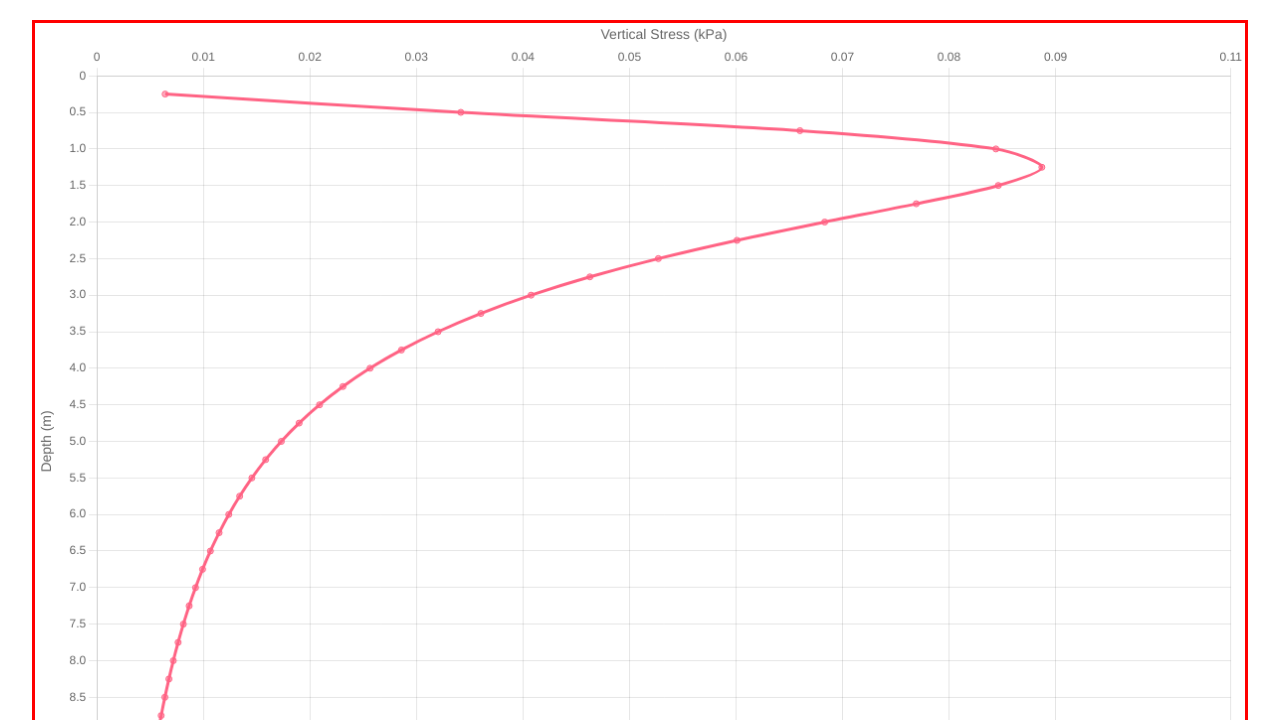
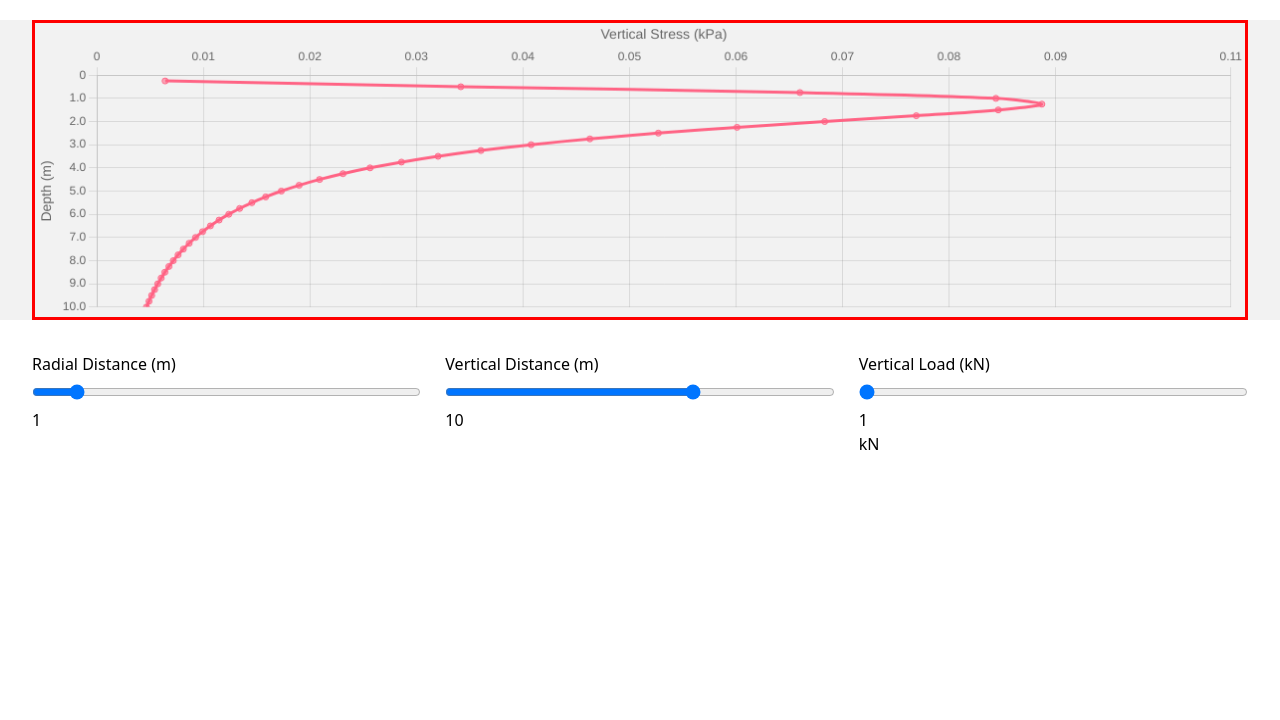
Before and after one commit to reyan-k-sapkota/Bousinessq-s-Vertical-Stress-Distribution, a plain HTML site: page index.html in a window 1280 px wide. Shown: the part 80-800 px from the top of the page. Drawn offline with nearby package versions, Linux system fonts and the light colour scheme.

Commit message:
Update index.html

```diff
--- a/index.html
+++ b/index.html
@@ -13,7 +13,7 @@
 
         <h1 class="text-3xl font-bold text-center mt-10 mb-6 px-4"> Boussinesq's Vertical Stress Distribution </h1>
 
-        <div id="chart-main" class="w-full max-w-7xl mx-auto px-4 sm:px-6 lg:px-8 h-64 sm:h-screen flex items-center justify-center">
+        <div id="chart-main"  style="height:300px; background:rgba(0,0,0,0.05)" class="w-full max-w-7xl mx-auto px-4 sm:px-6 lg:px-8 h-64 sm:h-screen flex items-center justify-center">
           <canvas id="chart" class="w-full h-full" style="border:3px solid red"></canvas>
         </div>
 
```
